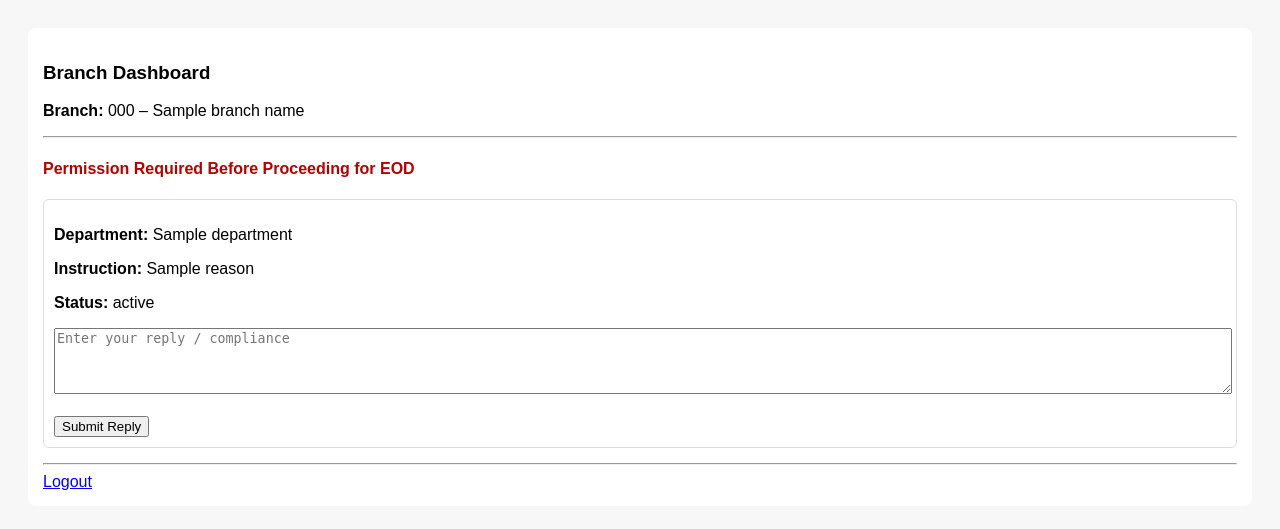
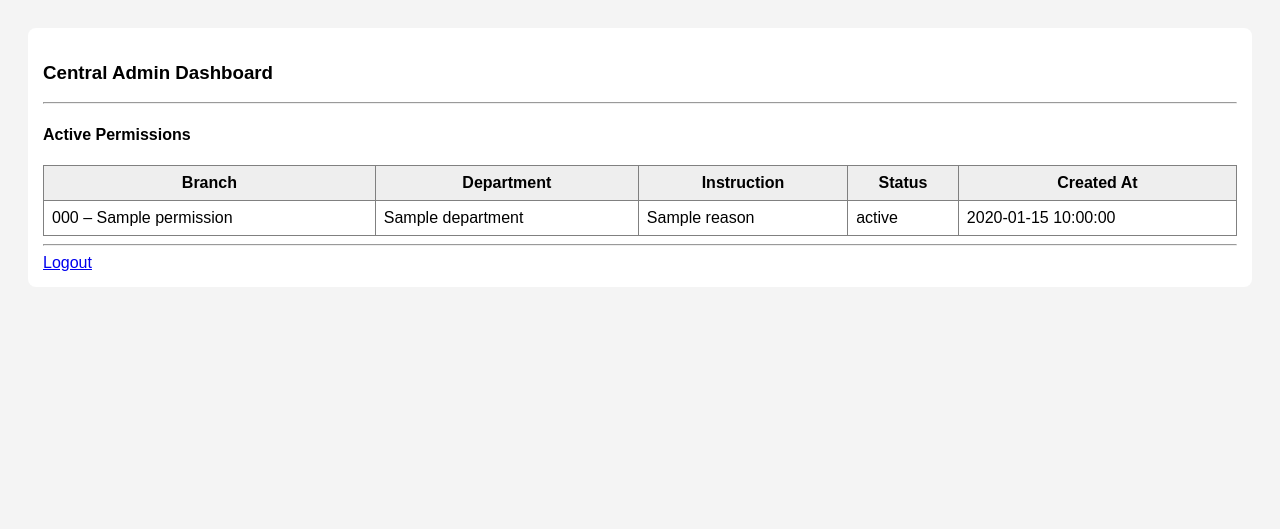
Before and after one commit to Shakti2790/eod, a Flask app: template templates/branch_dashboard.html in a window 1280 px wide. Shown: the top 529 px of the page. Run offline with Flask 3, Linux system fonts and the light colour scheme; the template is opened without the code that fills it: most values are stand-ins (such as "Sample title", 1, 10 or a date in 2020).

Commit message:
branch_dashboard.html

```diff
--- a/templates/branch_dashboard.html
+++ b/templates/branch_dashboard.html
@@ -1,53 +1,46 @@
 <!DOCTYPE html>
 <html>
 <head>
-    <title>Branch Dashboard</title>
+    <title>Central Admin Dashboard</title>
     <meta name="viewport" content="width=device-width, initial-scale=1">
 </head>
 
-<body style="font-family:Arial; padding:20px; background:#f7f7f7;">
+<body style="font-family:Arial; padding:20px; background:#f4f4f4;">
 
 <div style="background:#fff; padding:15px; border-radius:8px;">
 
-<h3>Branch Dashboard</h3>
-
-<p>
-<b>Branch:</b> {{ branch_code }} – {{ branch_name }}
-</p>
-
+<h3>Central Admin Dashboard</h3>
 <hr>
 
-<h4 style="color:#b30000;">
-Permission Required Before Proceeding for EOD
-</h4>
+<h4>Active Permissions</h4>
 
 {% if permissions %}
+<table border="1" cellpadding="8" cellspacing="0" width="100%" style="border-collapse:collapse;">
+    <tr style="background:#eee;">
+        <th>Branch</th>
+        <th>Department</th>
+        <th>Instruction</th>
+        <th>Status</th>
+        <th>Created At</th>
+    </tr>
+
     {% for p in permissions %}
-        <div style="border:1px solid #ddd; padding:10px; margin-bottom:15px; border-radius:6px;">
-            <p><b>Department:</b> {{ p.department }}</p>
-            <p><b>Instruction:</b> {{ p.reason }}</p>
-            <p><b>Status:</b> {{ p.status }}</p>
-
-            <form method="post" action="/submit-reply">
-                <input type="hidden" name="permission_id" value="{{ p.permission_id }}">
-                <input type="hidden" name="branch_code" value="{{ branch_code }}">
-
-                <textarea name="reply_text" required
-                    placeholder="Enter your reply / compliance"
-                    style="width:100%; height:60px;"></textarea><br><br>
-
-                <button type="submit">Submit Reply</button>
-            </form>
-        </div>
+    <tr>
+        <td>{{ p.branch_code }} – {{ p.branch_name }}</td>
+        <td>{{ p.department }}</td>
+        <td>{{ p.reason }}</td>
+        <td>{{ p.status }}</td>
+        <td>{{ p.created_at }}</td>
+    </tr>
     {% endfor %}
+</table>
 {% else %}
-    <p>No active permissions.</p>
+<p>No active permissions.</p>
 {% endif %}
 
 <hr>
-
 <a href="/logout">Logout</a>
 
 </div>
 </body>
-    </html>
+</html>
```
